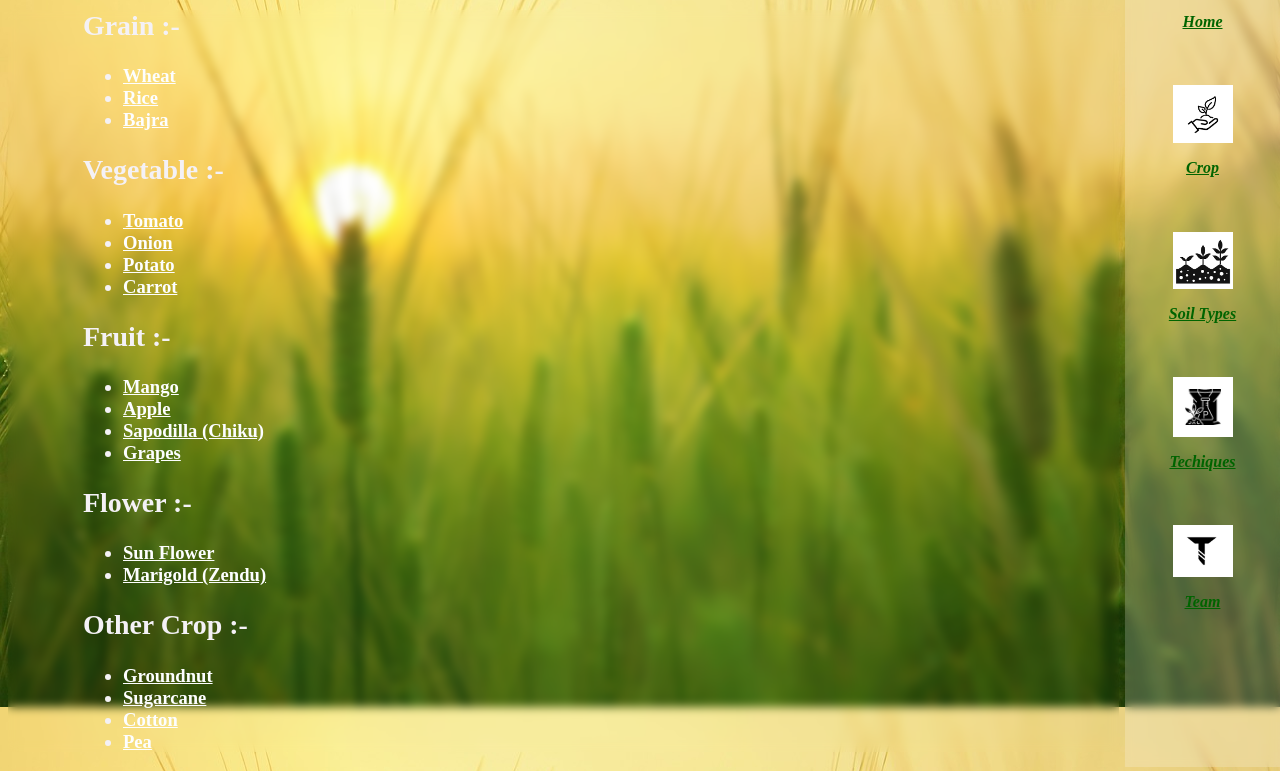
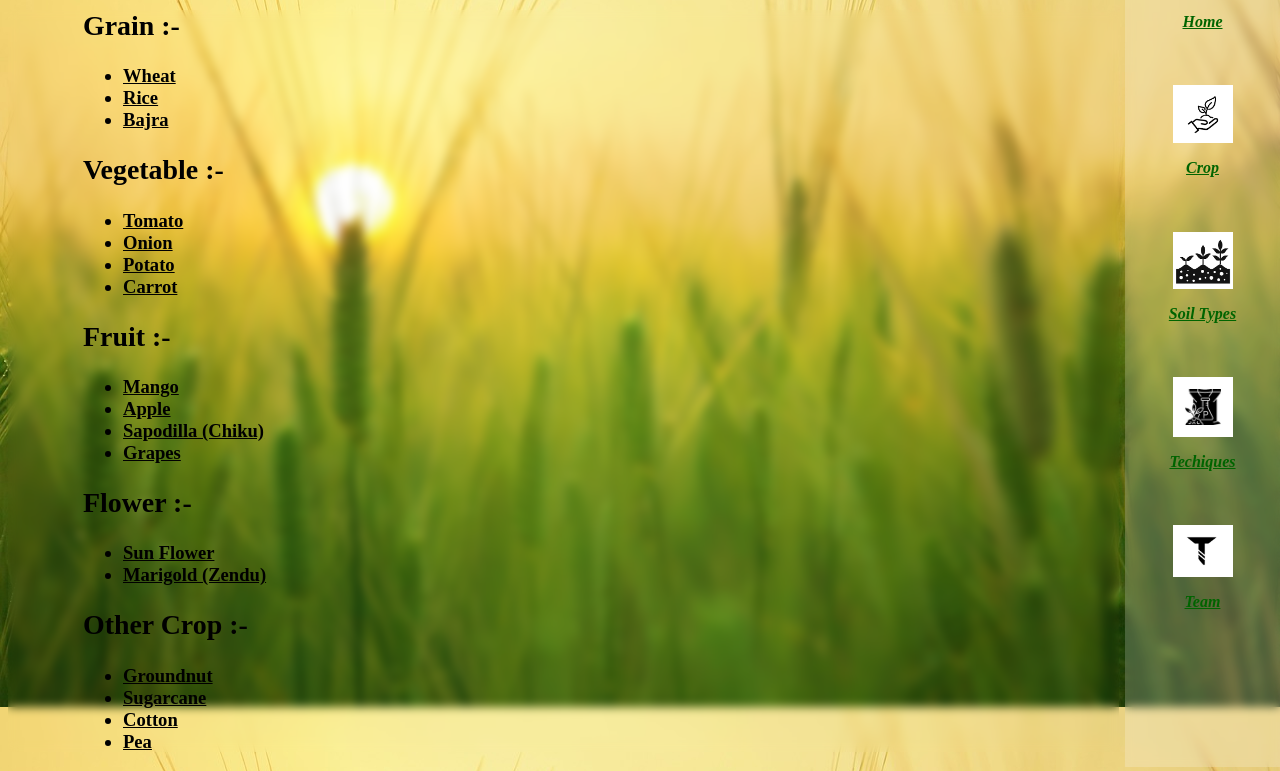
Before and after one commit to soilsmartcr/soilsmartcr, a plain HTML site: page crop.html in a window 1280 px wide. Shown: the part 93-864 px from the top of the page. Drawn offline with Linux system fonts and the light colour scheme.

Commit message:
Update sa.css

```diff
--- a/sa.css
+++ b/sa.css
@@ -38,7 +38,7 @@
 .a1 {
   backdrop-filter: blur(5px);
   width: 82%;
-  color: rgb(244, 241, 246);
+  color: rgb(0, 0, 0);
   padding-left: 75px;
   font-size: 18.6;
 }
@@ -48,6 +48,6 @@
   font-weight: 850;
 }
 .b2{
-  color:rgb(253, 254, 255);
+  color:rgb(0, 0, 0);
   font-weight: 720;
 }
```
